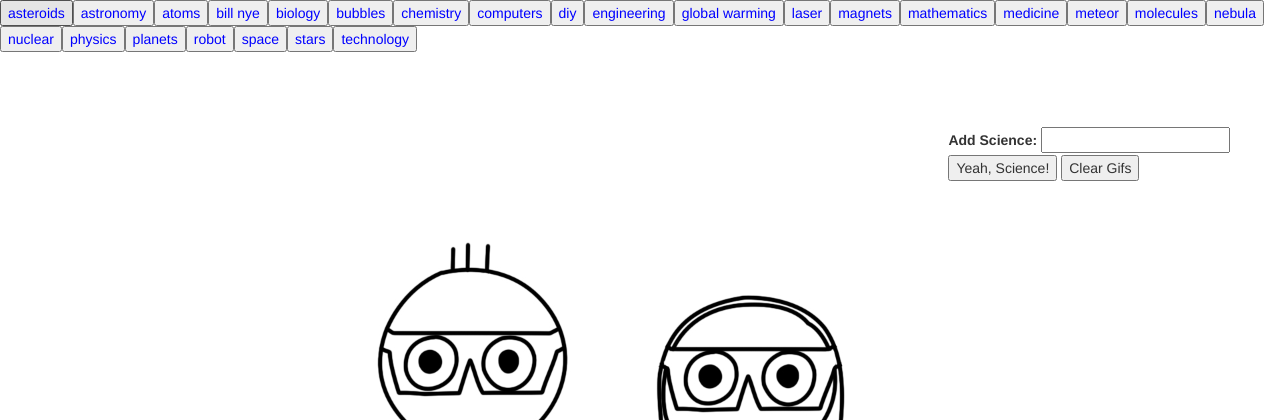
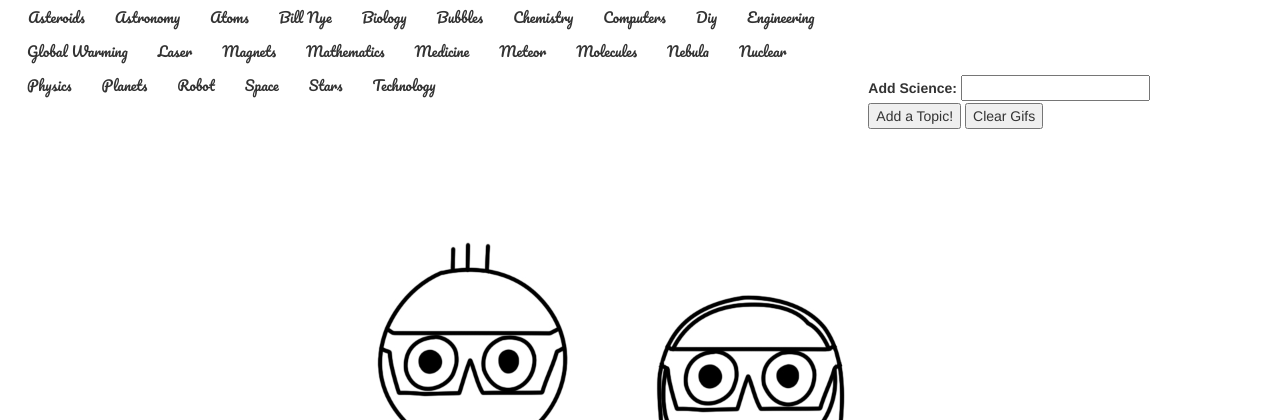
Before and after one commit to bburnside58/AnimalTastic, a PHP site: page / in a window 1280 px wide. Shown: the top 420 px of the page. Run offline with PHP 8.4, Linux system fonts and the light colour scheme.

Commit message:
added google fonts and bootstrap

```diff
--- a/assets/css/style.css
+++ b/assets/css/style.css
@@ -11,22 +11,21 @@ form{
 	float: right;
 }
 
-#sci{
-	float: left;
+#sciButtons{
+	font-family: 'Pacifico', cursive;
+	font-size: 2em;
 }
 
-topicDiv{
+.imgRateDiv{
 	float: left;
+
 }
 
-#sciButtons{
-	color: blue;
-}
-
-#buttonStyle{
+.buttonStyle{
 	margin-right: 5px;
 }
 
-.yup{
-	float: left;
+.btn{
+	background-color: white;
+
 }
--- a/assets/javascript/app.js
+++ b/assets/javascript/app.js
@@ -1,11 +1,11 @@
 console.log("app.js is working");
 
 
-var topics = ["asteroids", "astronomy", "atoms", "bill nye",
-"biology", "bubbles", "chemistry", "computers", "diy", "engineering",
-"global warming", "laser", "magnets", "mathematics", "medicine", "meteor",
-"molecules", "nebula", "nuclear", "physics", "planets", "robot", "space",
-"stars", "technology"];
+var topics = ["Asteroids", "Astronomy", "Atoms", "Bill Nye",
+"Biology", "Bubbles", "Chemistry", "Computers", "Diy", "Engineering",
+"Global Warming", "Laser", "Magnets", "Mathematics", "Medicine", "Meteor",
+"Molecules", "Nebula", "Nuclear", "Physics", "Planets", "Robot", "Space",
+"Stars", "Technology"];
 
 function renderButtons(){
 
@@ -15,7 +15,7 @@ function renderButtons(){
 
 		// Note the jQUery syntax here...
 	    var b = $('<button>') // This code $('<button>') is all jQuery needs to create the beginning and end tag. (<button></button>)
-	    b.addClass('buttonStyle'); // Added a class
+	    b.addClass('buttonStyle btn'); // Added a class
 	    b.attr('data-name', topics[i]); // Added a data-attribute
 	    b.text(topics[i]); // Provided the initial button text
 	    $('#sciButtons').append(b); // Added the button to the HTML
@@ -83,7 +83,7 @@ $('#sciButtons').on('click', '.buttonStyle', function(){
 
 	            topicDiv.append(p)
 	            topicDiv.append(sciImage)
-	            topicDiv.addClass('yup')
+	            topicDiv.addClass('imgRateDiv')
 
 	            //this is what actually pushes to the html and where it goes i.e. #gifsAppearHere id, which is the div set aside for this in the html above
 
@@ -113,7 +113,10 @@ $('#sci').on('click', '.go', function(){
 })
 
 $('#clearpage').on('click', function(){
-	concole
+
+	concole.log("this button is working")
+
+	$('#sci').empty();
 })
 
 renderButtons();
--- a/index.html
+++ b/index.html
@@ -3,21 +3,22 @@
 <head>
 	<meta charset="UTF-8">
 	<title>Yeah, Science!</title>
+	<link href='https://fonts.googleapis.com/css?family=Pacifico' rel='stylesheet' type='text/css'>
 	<link rel="stylesheet" href="https://maxcdn.bootstrapcdn.com/bootstrap/3.3.6/css/bootstrap.min.css" integrity="sha384-1q8mTJOASx8j1Au+a5WDVnPi2lkFfwwEAa8hDDdjZlpLegxhjVME1fgjWPGmkzs7" crossorigin="anonymous">
 	<link rel="stylesheet" type="text/css" href="assets/css/style.css">
 </head>
 <body>
 
-	<div id="sciButtons">
+	<div id="sciButtons" class="col-lg-8 btn-group">
 
 	</div>
 
-  <form id="sci-form">
+  <form id="sci-form" class="col-lg-3">
     <label for="sci-input">Add Science:</label>
     <input type="text" id="sci-input"><br>
 
     <!-- Button triggers new science topic to be added to be added -->
-    <input id="addSci" type="submit" value="Yeah, Science!">
+    <input id="addSci" type="submit" value="Add a Topic!">
     <input id="clearpage" type="submit" value="Clear Gifs">
   </form>
 
```
